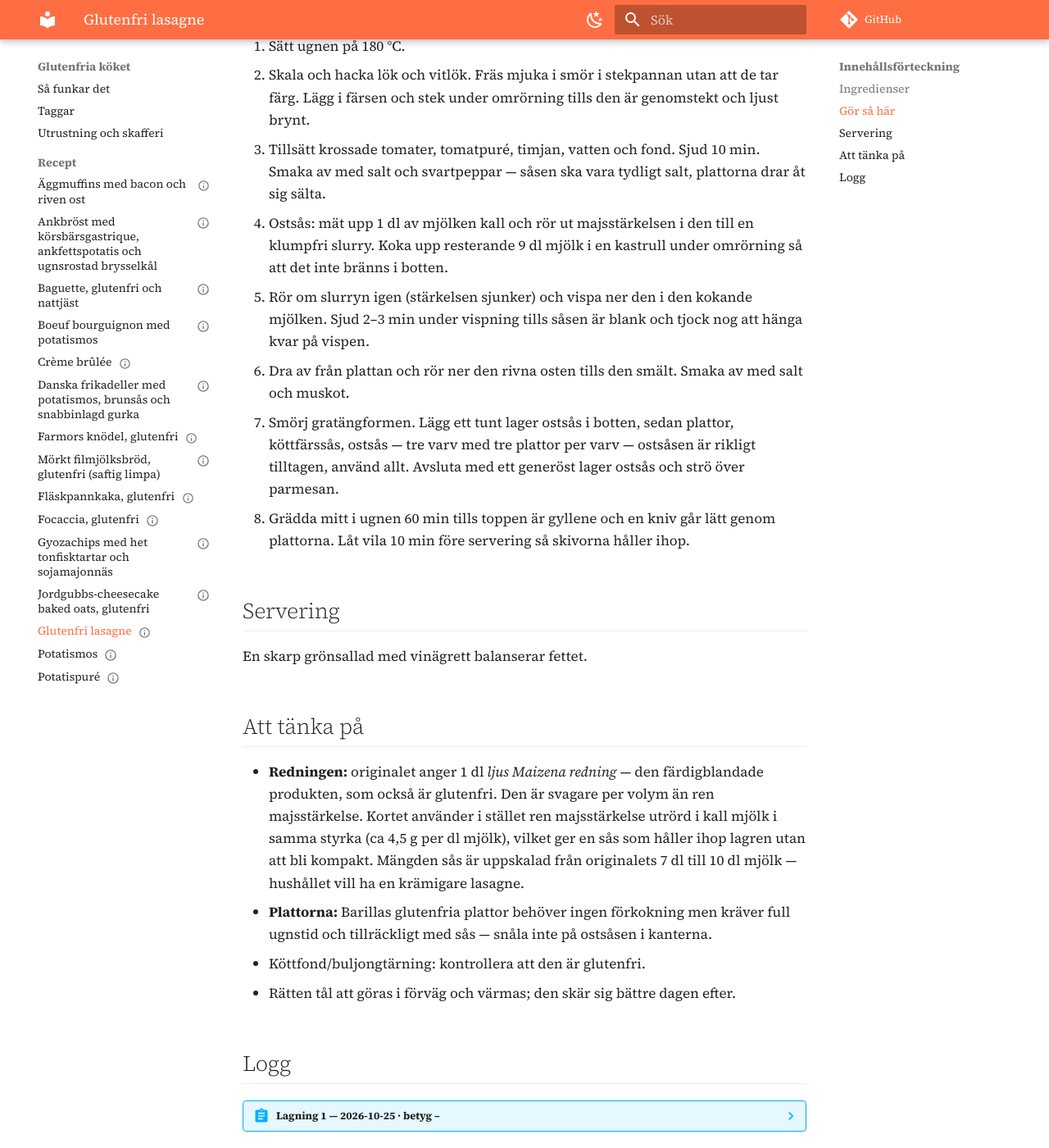
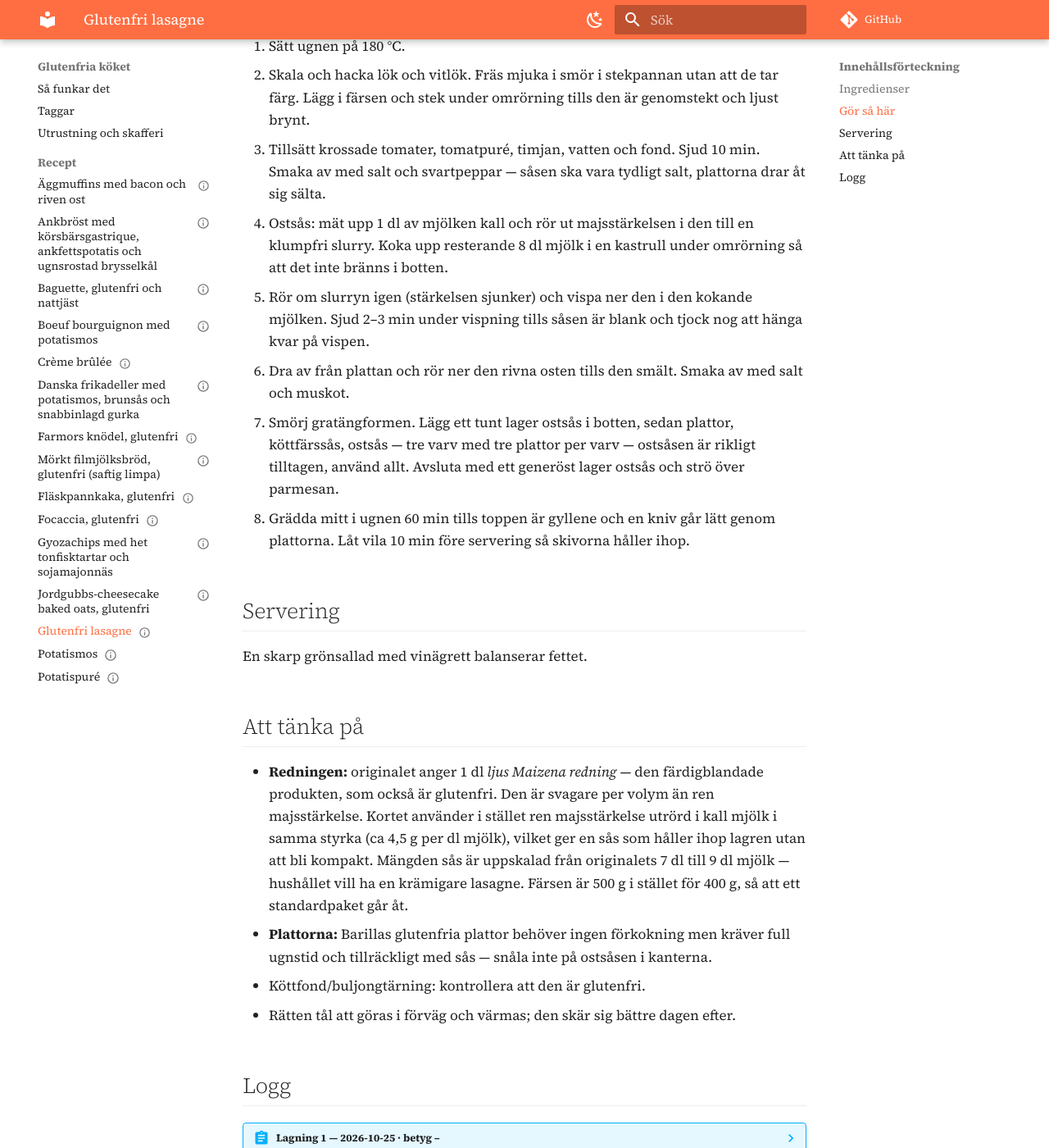
Before and after one commit to Hakan-ValidAlpha/glutenfriakocken, an MkDocs documentation site: the page built from docs/recept/lasagne-glutenfri.md, in a window 1280 px wide and 1400 px high, scrolled down 1712 px. Shown: the whole window at 82% size. Built offline with MkDocs 1.6.1 and Material for MkDocs 9.7.7, drawn with Linux system fonts in a browser that asks for light colours; comment, search, counter and statistics services are not loaded; some of the changed text lies outside the part shown.

Commit message:
lasagne: Lagning 1, ostsås 9 dl mjölk och 500 g färs
Co-Authored-By: Claude Fable 5.1 <noreply@anthropic.com>
Claude-Session: https://claude.ai/code/session_01DgSBRJL5FfHTgLET2TQBeN

```diff
--- a/docs/recept/lasagne-glutenfri.md
+++ b/docs/recept/lasagne-glutenfri.md
@@ -23,7 +23,7 @@ Klassisk köttfärslasagne efter Fredriks Fika, byggd på **Barillas glutenfria
 
 | Mängd | Ingrediens |
 |---:|---|
-| 400 g | nötfärs |
+| 500 g | nötfärs (ett paket) |
 | 1 st | gul lök |
 | 1 st | vitlöksklyfta |
 | 1 msk | smör till fräsning |
@@ -38,9 +38,9 @@ Klassisk köttfärslasagne efter Fredriks Fika, byggd på **Barillas glutenfria
 
 | Mängd | Ingrediens |
 |---:|---|
-| 10 dl | mjölk |
-| 4,5 msk (ca 45 g) | majsstärkelse (Maizena) |
-| 4 dl | riven ost (ca 160 g) |
+| 9 dl | mjölk |
+| 4 msk (ca 40 g) | majsstärkelse (Maizena) |
+| 3,5 dl | riven ost (ca 140 g) |
 | | salt |
 | | malen muskot |
 
@@ -57,7 +57,7 @@ Klassisk köttfärslasagne efter Fredriks Fika, byggd på **Barillas glutenfria
 1. Sätt ugnen på 180 °C.
 2. Skala och hacka lök och vitlök. Fräs mjuka i smör i stekpannan utan att de tar färg. Lägg i färsen och stek under omrörning tills den är genomstekt och ljust brynt.
 3. Tillsätt krossade tomater, tomatpuré, timjan, vatten och fond. Sjud 10 min. Smaka av med salt och svartpeppar — såsen ska vara tydligt salt, plattorna drar åt sig sälta.
-4. Ostsås: mät upp 1 dl av mjölken kall och rör ut majsstärkelsen i den till en klumpfri slurry. Koka upp resterande 9 dl mjölk i en kastrull under omrörning så att det inte bränns i botten.
+4. Ostsås: mät upp 1 dl av mjölken kall och rör ut majsstärkelsen i den till en klumpfri slurry. Koka upp resterande 8 dl mjölk i en kastrull under omrörning så att det inte bränns i botten.
 5. Rör om slurryn igen (stärkelsen sjunker) och vispa ner den i den kokande mjölken. Sjud 2–3 min under vispning tills såsen är blank och tjock nog att hänga kvar på vispen.
 6. Dra av från plattan och rör ner den rivna osten tills den smält. Smaka av med salt och muskot.
 7. Smörj gratängformen. Lägg ett tunt lager ostsås i botten, sedan plattor, köttfärssås, ostsås — tre varv med tre plattor per varv — ostsåsen är rikligt tilltagen, använd allt. Avsluta med ett generöst lager ostsås och strö över parmesan.
@@ -69,7 +69,7 @@ En skarp grönsallad med vinägrett balanserar fettet.
 
 ## Att tänka på
 
-- **Redningen:** originalet anger 1 dl *ljus Maizena redning* — den färdigblandade produkten, som också är glutenfri. Den är svagare per volym än ren majsstärkelse. Kortet använder i stället ren majsstärkelse utrörd i kall mjölk i samma styrka (ca 4,5 g per dl mjölk), vilket ger en sås som håller ihop lagren utan att bli kompakt. Mängden sås är uppskalad från originalets 7 dl till 10 dl mjölk — hushållet vill ha en krämigare lasagne.
+- **Redningen:** originalet anger 1 dl *ljus Maizena redning* — den färdigblandade produkten, som också är glutenfri. Den är svagare per volym än ren majsstärkelse. Kortet använder i stället ren majsstärkelse utrörd i kall mjölk i samma styrka (ca 4,5 g per dl mjölk), vilket ger en sås som håller ihop lagren utan att bli kompakt. Mängden sås är uppskalad från originalets 7 dl till 9 dl mjölk — hushållet vill ha en krämigare lasagne. Färsen är 500 g i stället för 400 g, så att ett standardpaket går åt.
 - **Plattorna:** Barillas glutenfria plattor behöver ingen förkokning men kräver full ugnstid och tillräckligt med sås — snåla inte på ostsåsen i kanterna.
 - Köttfond/buljongtärning: kontrollera att den är glutenfri.
 - Rätten tål att göras i förväg och värmas; den skär sig bättre dagen efter.
@@ -78,5 +78,5 @@ En skarp grönsallad med vinägrett balanserar fettet.
 
 ??? abstract "Lagning 1 — 2026-10-25 · betyg –"
     **Resultat:** Gott. Lagades efter originalreceptet från Fredriks Fika med Barillas plattor, men med 8 dl mjölk i ostsåsen i stället för 7. Charlie och Cissi ville ändå ha mer ostsås.
-    **Ändrat i huvudtexten:** Ostsåsen uppskalad till 10 dl mjölk (4,5 msk majsstärkelse, 4 dl ost) eftersom 8 dl inte räckte. Redningen omräknad från färdig ljus Maizena redning till ren majsstärkelse rörd i kall mjölk, för exakt dosering. Barilla-plattorna skrivna som standard.
+    **Ändrat i huvudtexten:** Ostsåsen uppskalad till 9 dl mjölk (4 msk majsstärkelse, 3,5 dl ost) eftersom 8 dl inte räckte. Färsen höjd till 500 g (ett paket). Redningen omräknad från färdig ljus Maizena redning till ren majsstärkelse rörd i kall mjölk, för exakt dosering. Barilla-plattorna skrivna som standard.
     **Charlie:** Ej noterat ännu.
```
